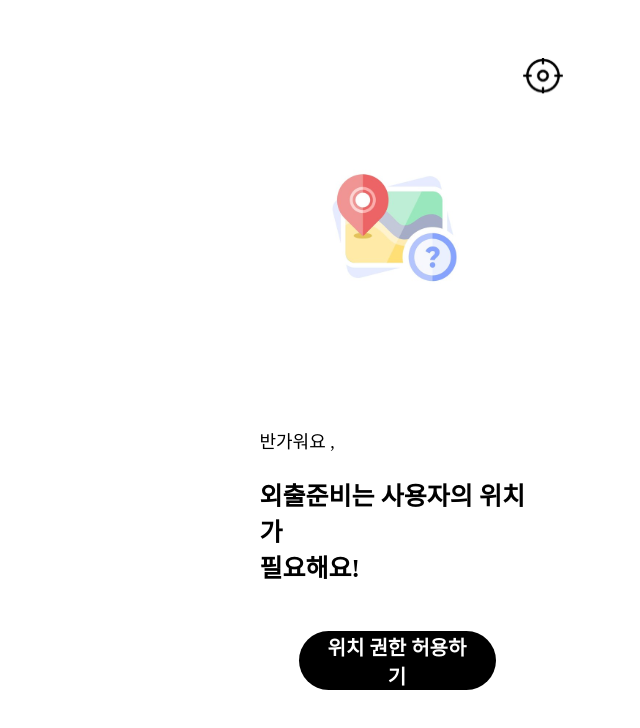
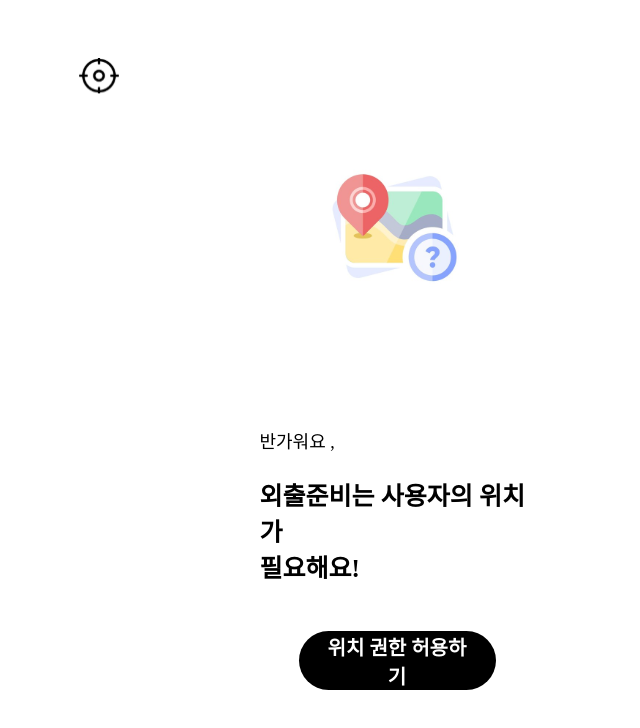
Before and after one commit to kyinn1307/GOREADY_FE, a React (Create React App) app: page / in a window 1280 px wide. Shown: the top 728 px of the page, without its empty margins (243-883 px from the left). Built offline with nearby package versions, Linux system fonts and the light colour scheme.

Commit message:
make axiosInstance for api request

```diff
--- a/package.json
+++ b/package.json
@@ -6,6 +6,7 @@
     "@testing-library/jest-dom": "^5.17.0",
     "@testing-library/react": "^13.4.0",
     "@testing-library/user-event": "^13.5.0",
+    "axios": "^1.7.7",
     "react": "^18.3.1",
     "react-dom": "^18.3.1",
     "react-router-dom": "^6.27.0",
--- a/src/App.js
+++ b/src/App.js
@@ -1,7 +1,6 @@
 import { Route, Routes } from "react-router-dom";
 import { GlobalStyle } from "./styles/GlobalStyle";
 import { LocationPermissionPage } from "./pages/LocationPermissionPage";
-import { useEffect } from "react";
 import GoreadyInfoPage from "./pages/GoreadyInfoPage";
 
 function App() {
--- a/src/pages/LocationPermissionPage.js
+++ b/src/pages/LocationPermissionPage.js
@@ -59,7 +59,7 @@ const Container = styled.div`
   flex-direction: column;
   justify-content: center;
   align-items: center;
-  width: 393px;
+  width: 100vw;
 `;
 
 const StyledLocationButton = styled(LocationButton)`
--- a/src/styles/GlobalStyle.js
+++ b/src/styles/GlobalStyle.js
@@ -5,6 +5,7 @@ export const GlobalStyle = createGlobalStyle`
         display: flex;
         justify-content: center;
         margin : 0;
+        padding: 0;
         font-family : "Pretendard";
 
         @media all and (max-width: 780px) {
```
Also changed, not shown: src/apis/axiosInstance.js (added, +7 -0 lines), 1 other file (tests, documents, lock files or other folders).
